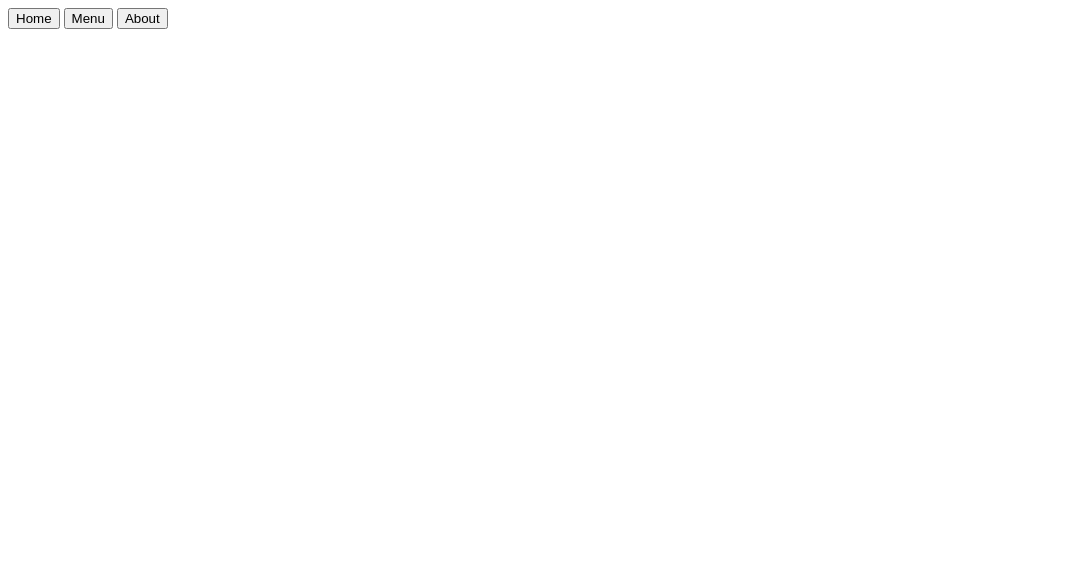
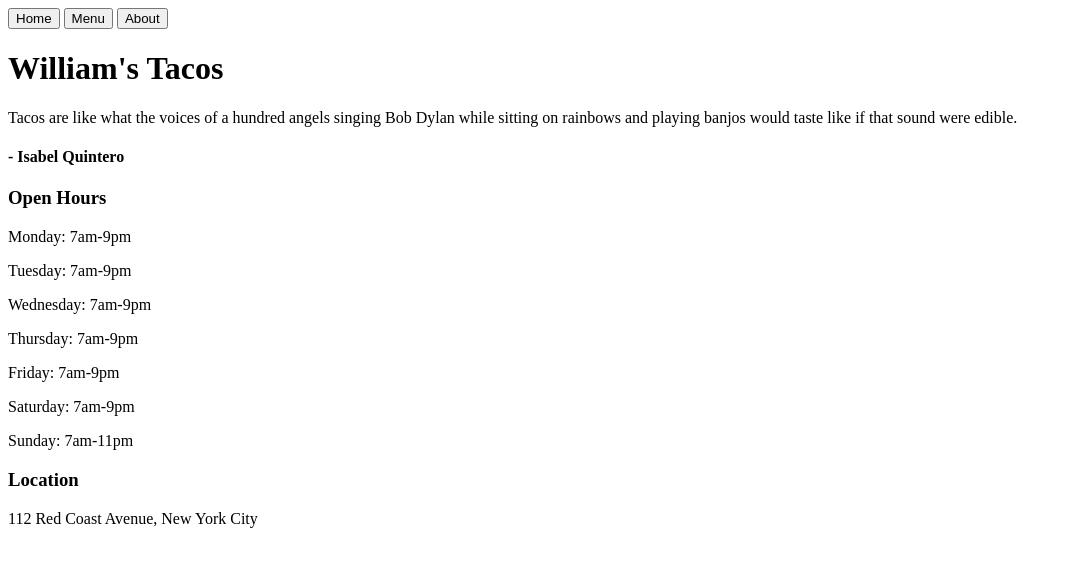
Before and after one commit to WildForce112/restaurant-page, a website built with webpack: page src/template.html in a window 1280 px wide. Shown: the whole page, without its empty margins (0-1068 px from the left). Built offline with nearby package versions, Linux system fonts and the light colour scheme.

Commit message:
feat: add PageLoad function export in pageloader.js

```diff
--- a/package.json
+++ b/package.json
@@ -20,6 +20,7 @@
   "devDependencies": {
     "html-webpack-plugin": "^5.6.5",
     "webpack": "^5.103.0",
-    "webpack-cli": "^6.0.1"
+    "webpack-cli": "^6.0.1",
+    "webpack-dev-server": "^5.2.2"
   }
 }
--- a/src/greeting.js
+++ /dev/null
@@ -1,2 +0,0 @@
-// greeting.js
-export const greeting = "Hello, Odinite!";
--- a/src/index.js
+++ b/src/index.js
@@ -1,4 +1,11 @@
+// console.log("good morning")
+
+// import InitialPageLoader from "./loader.js"
+
+// console.log(InitialPageLoader());
+
 // index.js
-import { greeting } from "./greeting.js";
+import { PageLoad } from "./pageloader.js";
 
-console.log(greeting);
+// console.log(greeting);
+PageLoad();
--- /dev/null
+++ b/src/pageloader.js
@@ -0,0 +1,50 @@
+// export const greeting = "Hello, Odinite!";
+
+export function PageLoad() {
+  const HomeContent = document.querySelector("#content")
+
+  const RestaurantName = document.createElement("h1");
+  RestaurantName.textContent = "William's Tacos"
+  HomeContent.appendChild(RestaurantName);
+
+  const quoteContainer = document.createElement('div')
+  quoteContainer.id = "quote-container";
+  const quote = document.createElement('p');
+  quote.id = "quote";
+  quote.textContent = `Tacos are like what the voices of a hundred angels singing Bob Dylan while sitting on rainbows and playing banjos would taste like if that sound were edible.`
+  quoteContainer.appendChild(quote);
+  const quoteAuthor = document.createElement('h4');
+  quoteAuthor.id = "quote-author";
+  quoteAuthor.textContent = "- Isabel Quintero";
+  quoteContainer.appendChild(quoteAuthor);
+  HomeContent.appendChild(quoteContainer);
+
+  const hours = [
+    "Monday: 7am-9pm",
+    "Tuesday: 7am-9pm",
+    "Wednesday: 7am-9pm",
+    "Thursday: 7am-9pm",
+    "Friday: 7am-9pm",
+    "Saturday: 7am-9pm",
+    "Sunday: 7am-11pm",
+  ]
+  const openHours = document.createElement('div');
+  openHours.id = 'open-hour'
+  const openHoursText = document.createElement('h3');
+  openHoursText.textContent = "Open Hours";
+  openHours.appendChild(openHoursText);
+  hours.forEach((hour) => {
+    const day = document.createElement('p');
+    day.textContent = hour;
+    openHours.append(day);
+  })
+  HomeContent.appendChild(openHours);
+
+  const location = document.createElement('div');
+  location.id = 'location';
+  const locationHeadline = document.createElement('h3');
+  locationHeadline.textContent = "Location";
+  location.appendChild(locationHeadline);
+  location.appendChild(document.createTextNode("112 Red Coast Avenue, New York City"))
+  HomeContent.appendChild(location);
+}
--- a/src/template.html
+++ b/src/template.html
@@ -3,7 +3,7 @@
 <head>
   <meta charset="UTF-8">
   <meta name="viewport" content="width=device-width, initial-scale=1.0">
-  <title>Document</title>
+  <title>William's Tacos</title>
 </head>
 <body>
   <header>
@@ -19,5 +19,7 @@
       </button>
     </nav>
   </header>
+  <div id="content">
+  </div>
 </body>
 </html>
--- a/webpack.config.js
+++ b/webpack.config.js
@@ -10,6 +10,10 @@ module.exports = {
     path: path.resolve(__dirname, "dist"),
     clean: true,
   },
+  devtool: "eval-source-map",
+  devServer: {
+    watchFiles: ["./src/template.html"],
+  },
   plugins: [
     new HtmlWebpackPlugin({
       template: "./src/template.html",
```
Also changed, not shown: 1 other file.
